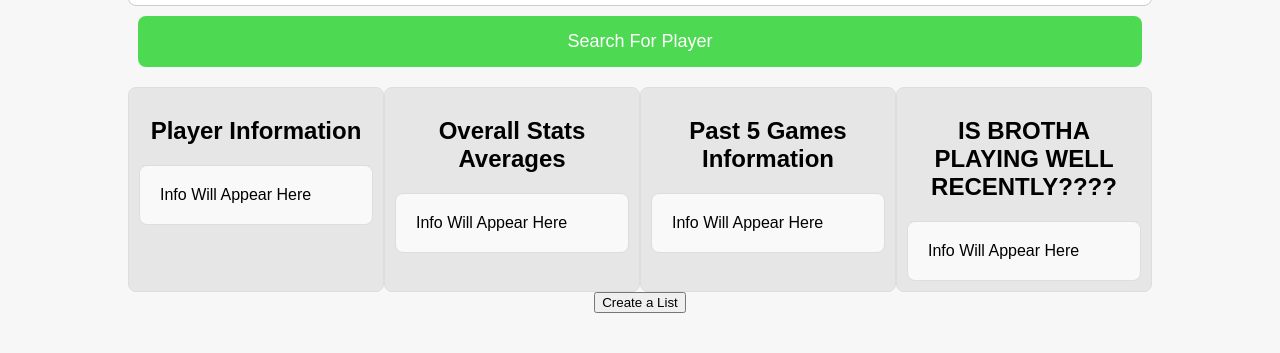
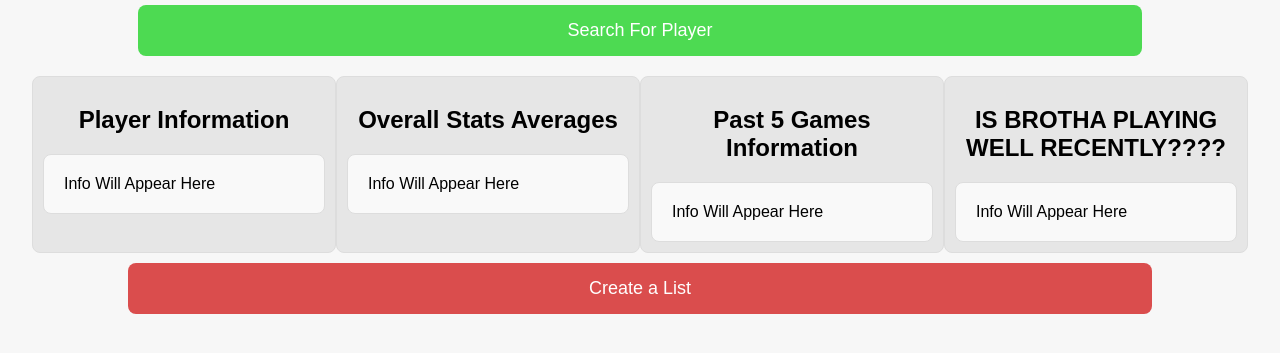
Before and after one commit to Alexawnder/NBATracker, a plain HTML site: page home.html in a window 1280 px wide. Shown: the part 441-794 px from the top of the page. Drawn offline with Linux system fonts and the light colour scheme.

Commit message:
Some Visual Updates

```diff
--- a/home.html
+++ b/home.html
@@ -4,7 +4,7 @@
     <head>
         <title>NBA Player Tracker</title>
         <link rel="stylesheet" href="style.css">
-        <link rel="icon" type="image/x-icon" href="/images/favicon.ico">
+        <link rel="icon" type="icon" href="/images/favicon.ico">
     </head>
 
     <body>
--- a/style.css
+++ b/style.css
@@ -55,10 +55,26 @@ p {
     background-color: #1e7921;
 }
 
+#list-button {
+    width: 80%;
+    padding: 15px;
+    font-size: 18px;
+    background-color: #da4d4d;
+    color: white;
+    border-radius: 8px;
+    border: none;
+    margin: 10px;
+    cursor: pointer;
+}
+
+#list-button:hover {
+    background-color: #b13a3a;
+}
+
 #info-boxes {
     display: flex;
     justify-content: space-around;
-    width: 80%;
+    width: 95%;
 }
 
 .info-box {
@@ -76,6 +92,7 @@ p {
     padding: 0;
     display: flex;
     flex-wrap: wrap;
+    justify-content: space-around;
 }
 
 #playerRankings li {
```
